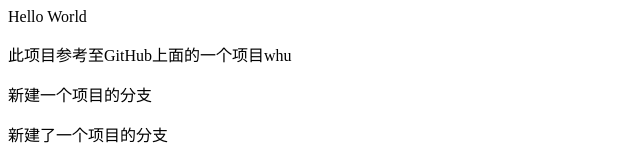
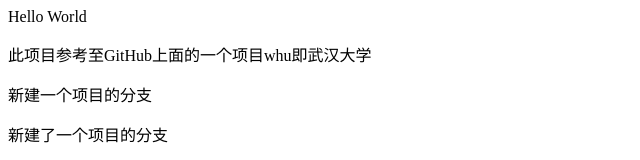
Before and after one commit to lifedespicable/git_learning, a plain HTML site: page index.html in a window 1280 px wide. Shown: the top 160 px of the page, without its empty margins (0-640 px from the left). Drawn offline with Linux system fonts and the light colour scheme.

Commit message:
Improve index head

```diff
--- a/index.html
+++ b/index.html
@@ -1,6 +1,6 @@
 <html>
     Hello World
-    <P>此项目参考至GitHub上面的一个项目whu</P>
+    <P>此项目参考至GitHub上面的一个项目whu即武汉大学</P>
     <p>新建一个项目的分支</p>
     <p>新建了一个项目的分支</p>
     <p>git_learning_02对此文件进行了修改<p>
```
